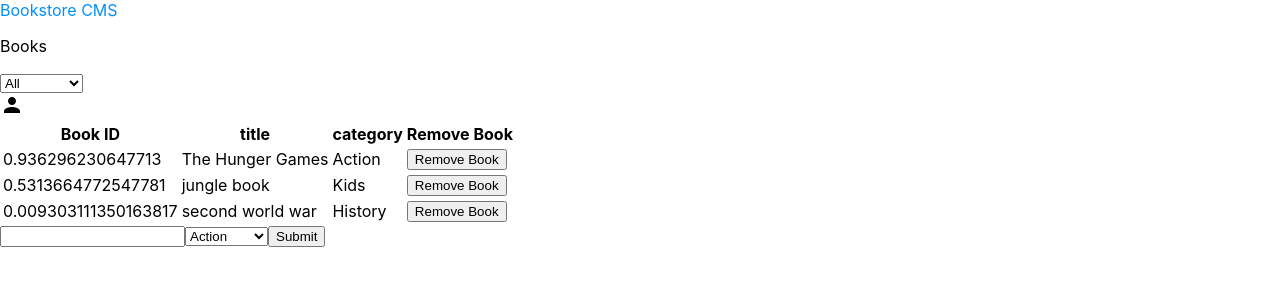
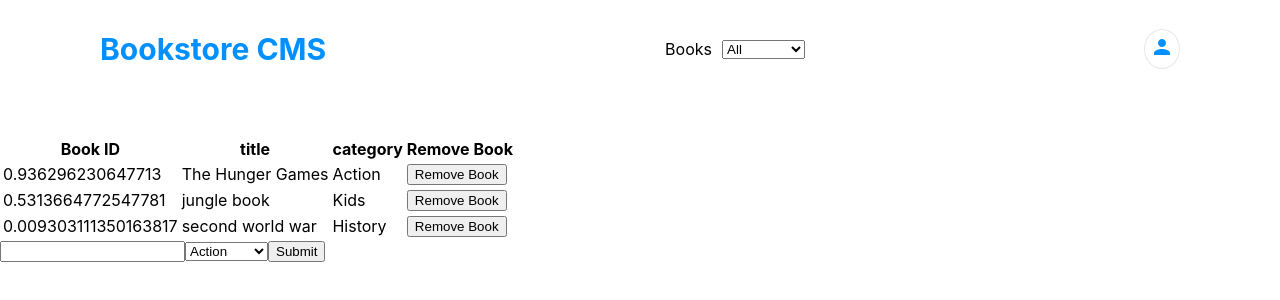
Before and after one commit to Div685/React-BookStore, a React (Create React App) app: page / in a window 1280 px wide. Shown: the top 300 px of the page. Built offline with nearby package versions, Linux system fonts and the light colour scheme.

Commit message:
Add style for navBar
- CategoryFilter content

```diff
--- a/src/style/CategoryFilter.css
+++ b/src/style/CategoryFilter.css
@@ -1,3 +1,28 @@
+.nav {
+  display: flex;
+  align-items: center;
+  justify-content: space-between;
+  margin: 0 0 38px;
+  padding: 23px 100px 23px 100px;
+  background-color: var(--white);
+}
+
+.nav_middle {
+  display: flex;
+  align-items: center;
+    justify-content: space-between;
+    width: 140px
+}
+
 .nav_logo span {
+  font-size: 30px;
+  font-weight: bold;
   color: #0290ff;
 }
+
+.nav_end {
+  padding: 5px;
+    border: solid 1px #e8e8e8;
+    border-radius: 50%;
+    color: #0290ff;
+}
```
